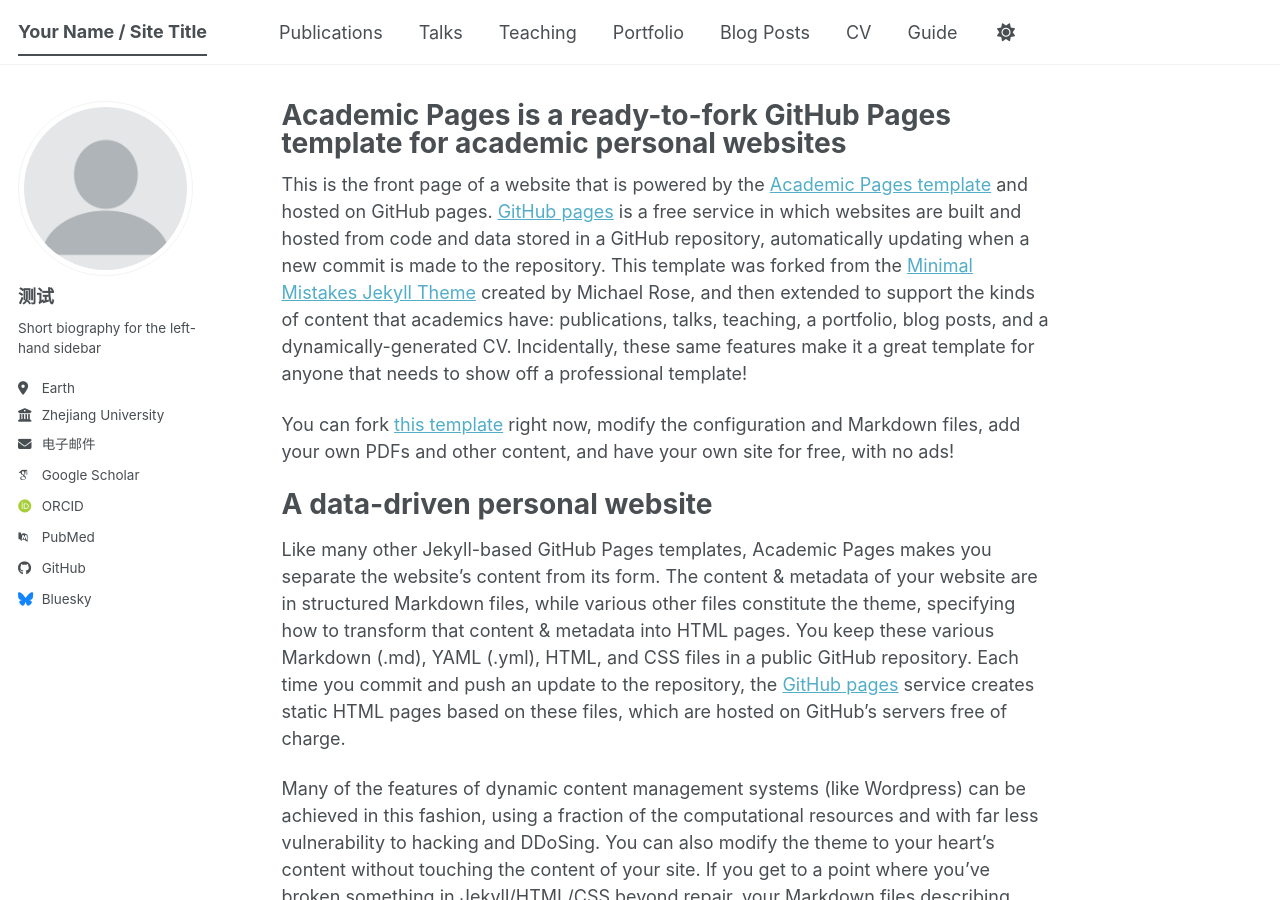
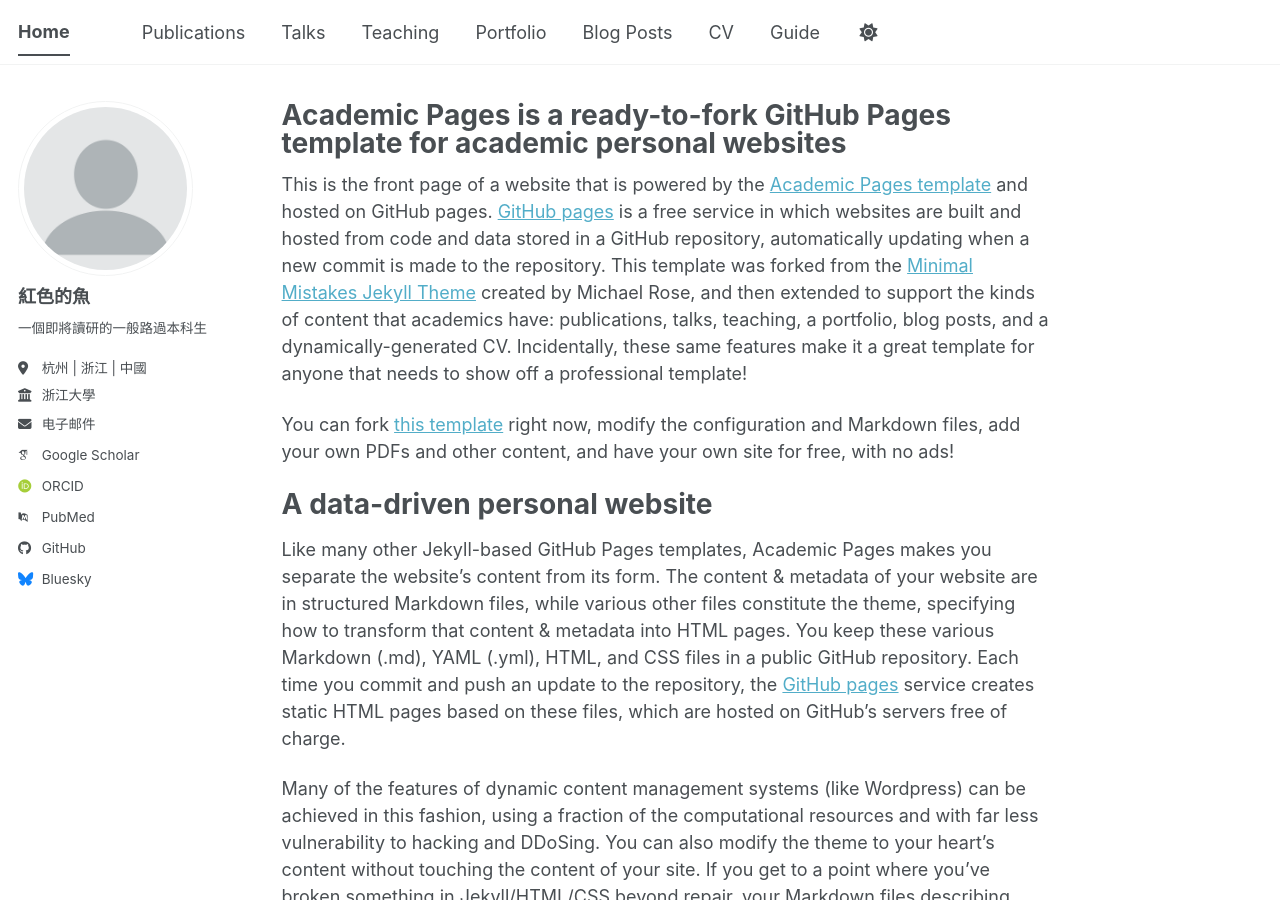
Before and after one commit to NINEPADS/NINEPADS.github.io, a Jekyll site: the page built from _pages/about.md, in a window 1280 px wide and 900 px high. Built offline with Jekyll 4.4.1, drawn with Linux system fonts in a browser that asks for light colours; some web fonts are replaced; a script bundle is joined from its source files by our own code; library files that are not in the unit come from our copies.

Commit message:
Update _config.yml

```diff
--- a/_config.yml
+++ b/_config.yml
@@ -9,7 +9,7 @@
 # Basic Site Settings
 locale                   : "zh-CN"
 site_theme               : "default" # The available themes options are "default", "air", "sunrise", "mint", "dirt" and "contrast"
-title                    : "Your Name / Site Title"
+title                    : "Home"
 title_separator          : "-"
 name                     : &name "CHY"
 description              : &description "测试"   # Update this with a general description of your site, this is the default if not overridden by a page
@@ -24,11 +24,11 @@
 author:
   # Biographic information
   avatar           : "profile.png"
-  name             : "测试"
+  name             : "紅色的魚"
   pronouns         : # example: "she/her"
-  bio              : "Short biography for the left-hand sidebar"
-  location         : "Earth"
-  employer         : "Zhejiang University"
+  bio              : "一個即將讀研的一般路過本科生"
+  location         : "杭州 | 浙江 | 中國"
+  employer         : "浙江大學"
   uri              : # URL
   email            : "caihy@zju.edu.cn"
 
```
